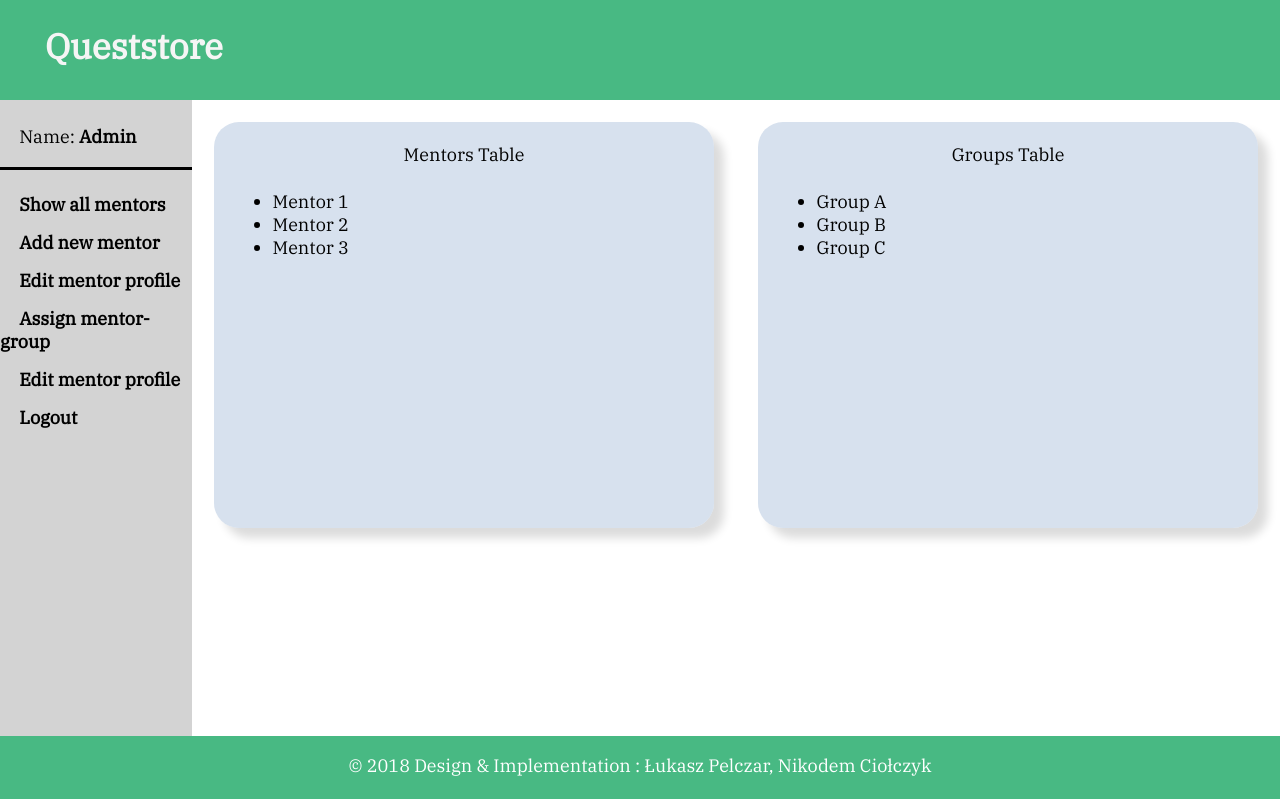
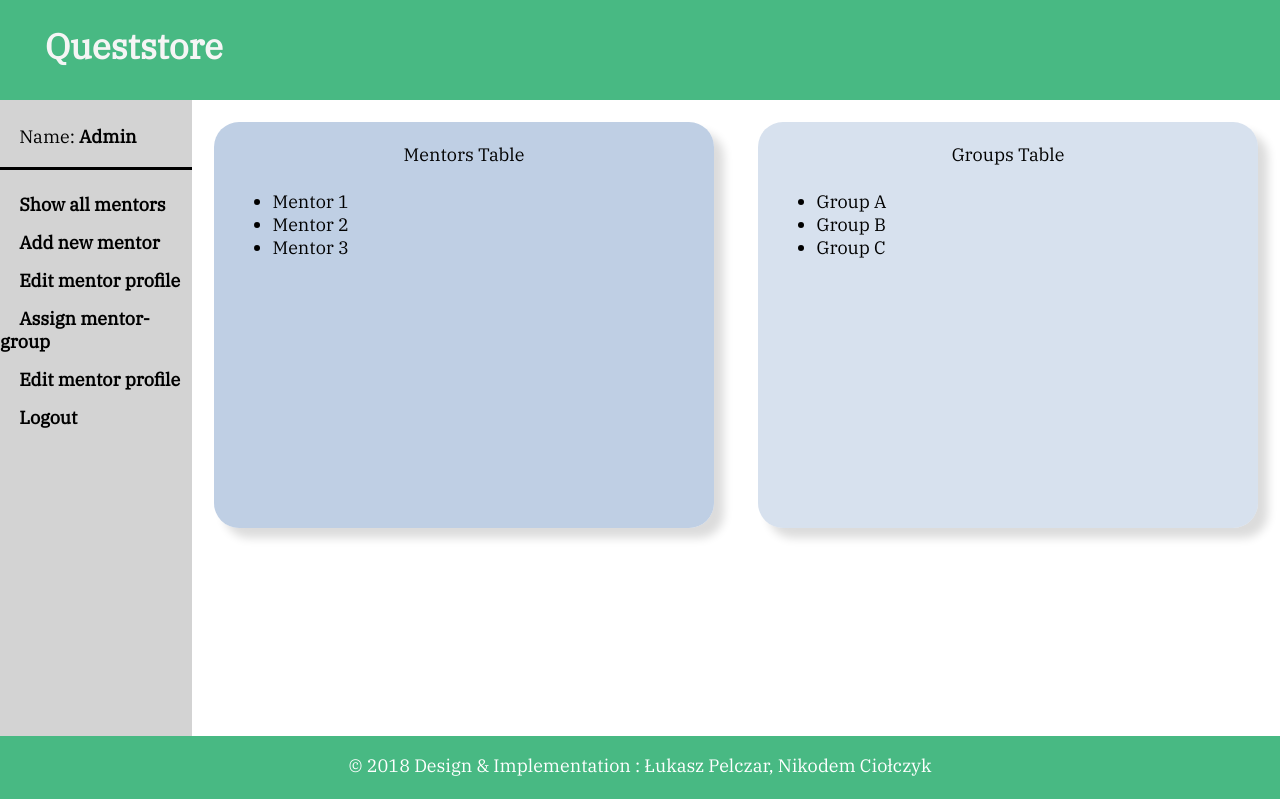
Before and after one commit to lpelczar/Queststore-CMS, a PHP site: page /admin_manager.html in a window 1280 px wide, with the pointer over the restyled element. Shown: the top 799 px of the page. Run offline with PHP 8.4, Linux system fonts and the light colour scheme.

Commit message:
Add hover for tables:

```diff
--- a/css/admin-tables.css
+++ b/css/admin-tables.css
@@ -14,6 +14,10 @@
     border-radius: 25px;
 }
 
+#mentors-table:hover {
+    background-color: rgba(176, 196, 222, 0.8);
+}
+
 
 #groups-table {
     height: 60%;
@@ -23,6 +27,10 @@
     margin: 2%;
     padding: 1%;
     border-radius: 25px;
+}
+
+#groups-table:hover {
+    background-color: rgba(176, 196, 222, 0.8);
 }
 
 #mentors-table-name {
```
